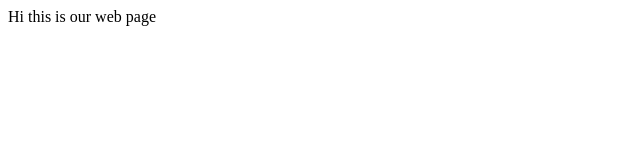
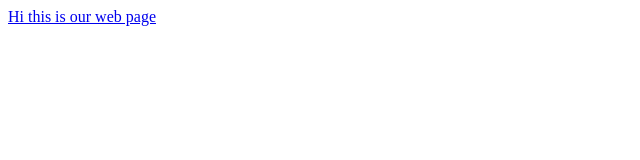
Before and after one commit to PoojaKanagaraj06/Testing, a plain HTML site: page index.html in a window 1280 px wide. Shown: the whole page, without its empty margins (0-640 px from the left). Drawn offline with Linux system fonts and the light colour scheme.

Commit message:
Update index.html

```diff
--- a/index.html
+++ b/index.html
@@ -1,3 +1,3 @@
 <html>
-    <p class="textst">Hi this is our web page</p>
+   <a href="index1.html"> <p class="textst">Hi this is our web page</p></a>
 </html>
```
